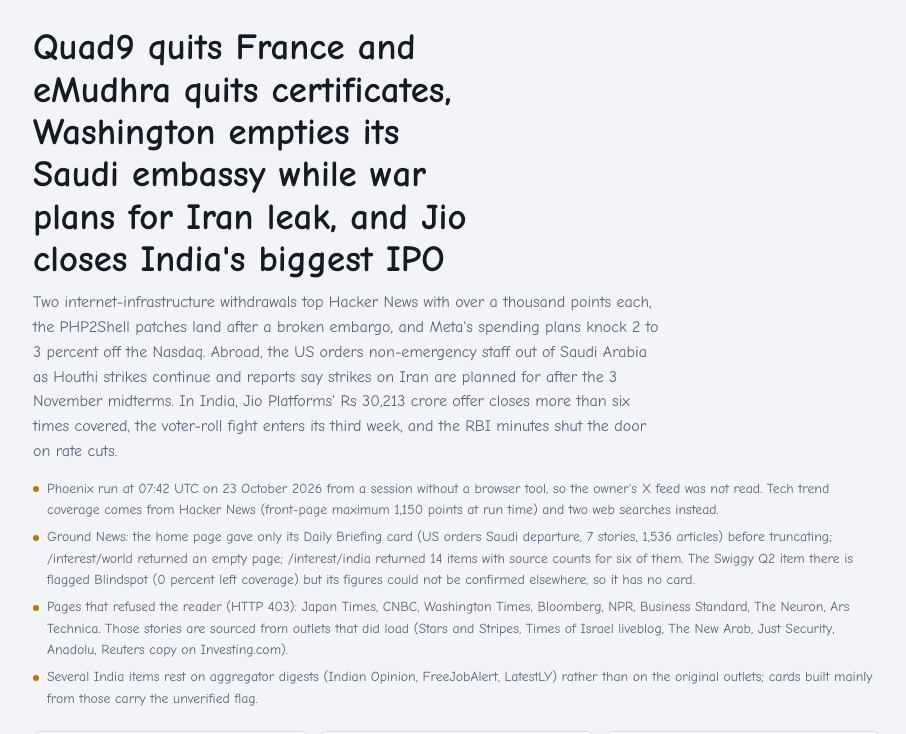
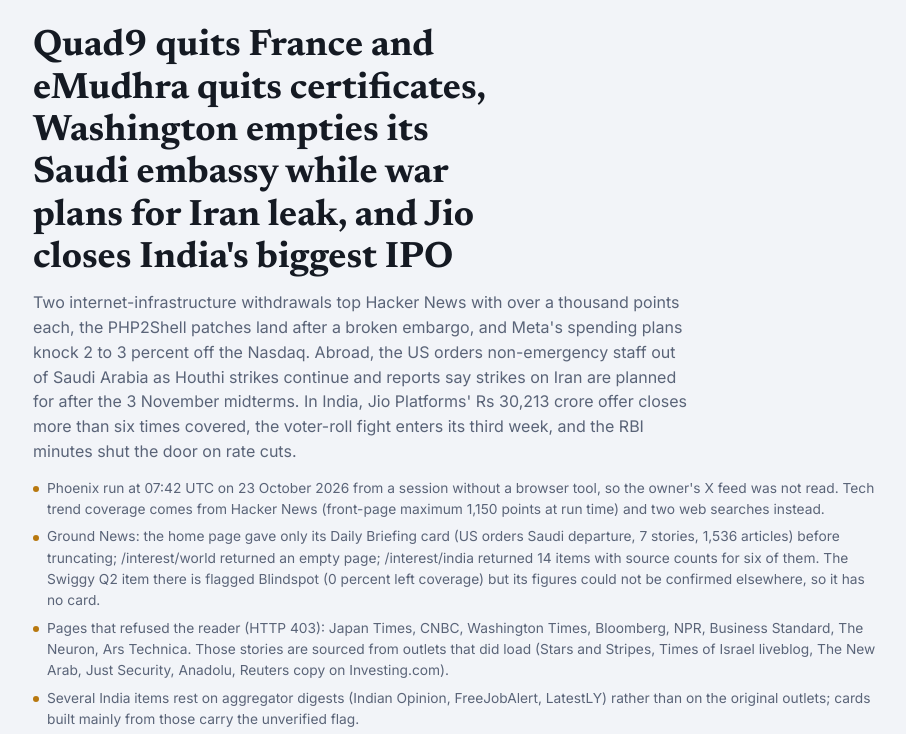
Before and after one commit to JATIN-RAGHAV/daily-nachrichts, a plain HTML site: page public/index.html in a window 1280 px wide. Shown: the part 59-793 px from the top of the page, without its empty margins (183-1089 px from the left). Drawn offline with Linux system fonts and the light colour scheme.

Commit message:
Type: Newsreader, Inter and IBM Plex Mono replace Comic Sans

```diff
--- a/public/index.html
+++ b/public/index.html
@@ -7,7 +7,7 @@
 <meta name="description" content="Tech, geopolitics and India in one page, each story scored by how loudly it is being discussed.">
 <link rel="preconnect" href="https://fonts.googleapis.com">
 <link rel="preconnect" href="https://fonts.gstatic.com" crossorigin>
-<link rel="stylesheet" href="https://fonts.googleapis.com/css2?family=Comic+Neue:ital,wght@0,400;0,700;1,400&display=swap">
+<link rel="stylesheet" href="https://fonts.googleapis.com/css2?family=Newsreader:ital,opsz,wght@0,6..72,500;0,6..72,600;0,6..72,700;0,6..72,800;1,6..72,500&family=Inter:wght@400;500;600;700&family=IBM+Plex+Mono:wght@400;500&display=swap">
 <style>
 /* Layout: one reading column; sticky masthead with section tabs; cards are native <details>. */
 :root {
@@ -23,9 +23,9 @@
   --crit-mid: #b8780f;
   --crit-high: #c4402f;
   --crit-max: #8f1d14;
-  --font-display: "Comic Sans MS", "Comic Sans", "Comic Neue", cursive;
-  --font-body: "Comic Sans MS", "Comic Sans", "Comic Neue", cursive;
-  --font-mono: "Comic Sans MS", "Comic Sans", "Comic Neue", cursive;
+  --font-display: "Newsreader", Georgia, "Times New Roman", serif;
+  --font-body: "Inter", system-ui, -apple-system, "Segoe UI", Roboto, sans-serif;
+  --font-mono: "IBM Plex Mono", ui-monospace, "SF Mono", Menlo, monospace;
   color-scheme: light;
 }
 @media (prefers-color-scheme: dark) {
```
Also changed, not shown: 1 other file.
